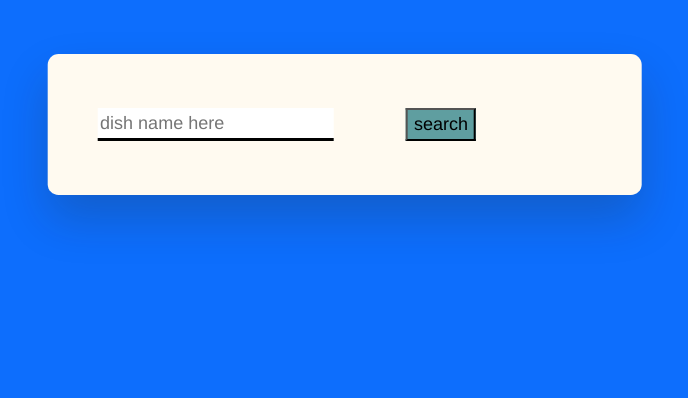
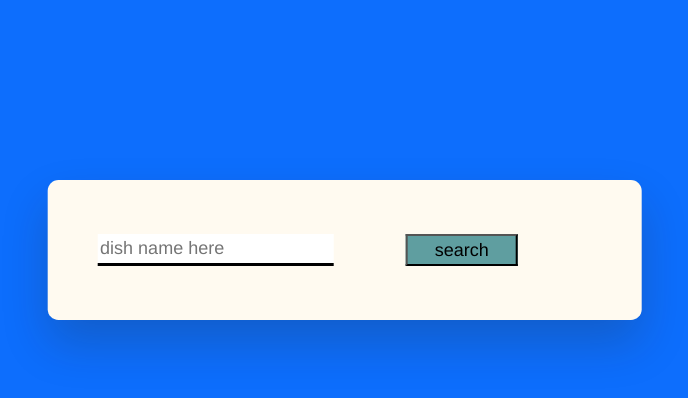
Before and after one commit to MalualM/project1, a plain HTML site: page index.html in a window 1280 px wide. Shown: the whole page, without its empty margins (389-1077 px from the left). Drawn offline with nearby package versions, Linux system fonts and the light colour scheme; a web font is replaced by a local one.

Commit message:
style added to the style.css file

```diff
--- a/style.css
+++ b/style.css
@@ -13,20 +13,27 @@
     position: absolute;
     transform: translateX(-45%);
     left: 55%;
-    top: 3em;
+    top: 10em;
     border-radius: 0.6em;
     box-shadow: 0 1.3em 2.6em rgba(42,32,0,0.2);
 }
 .search-container{
     display:flex;
-    width: 95%;
+    width: 85%;
     grid-template-columns:9fr 3fr;
     gap: 4em;
 }
 .search-container button{
     background-color:cadetblue;
+    left: 55%;
+    padding:0cqmax;
+    width: 10cap;
 }
 .search-container input{
-    border: none;
+    border:none;
     border-bottom:3px solid ;
 }
+img{
+    display: block;
+    width: 50%
+}
```
